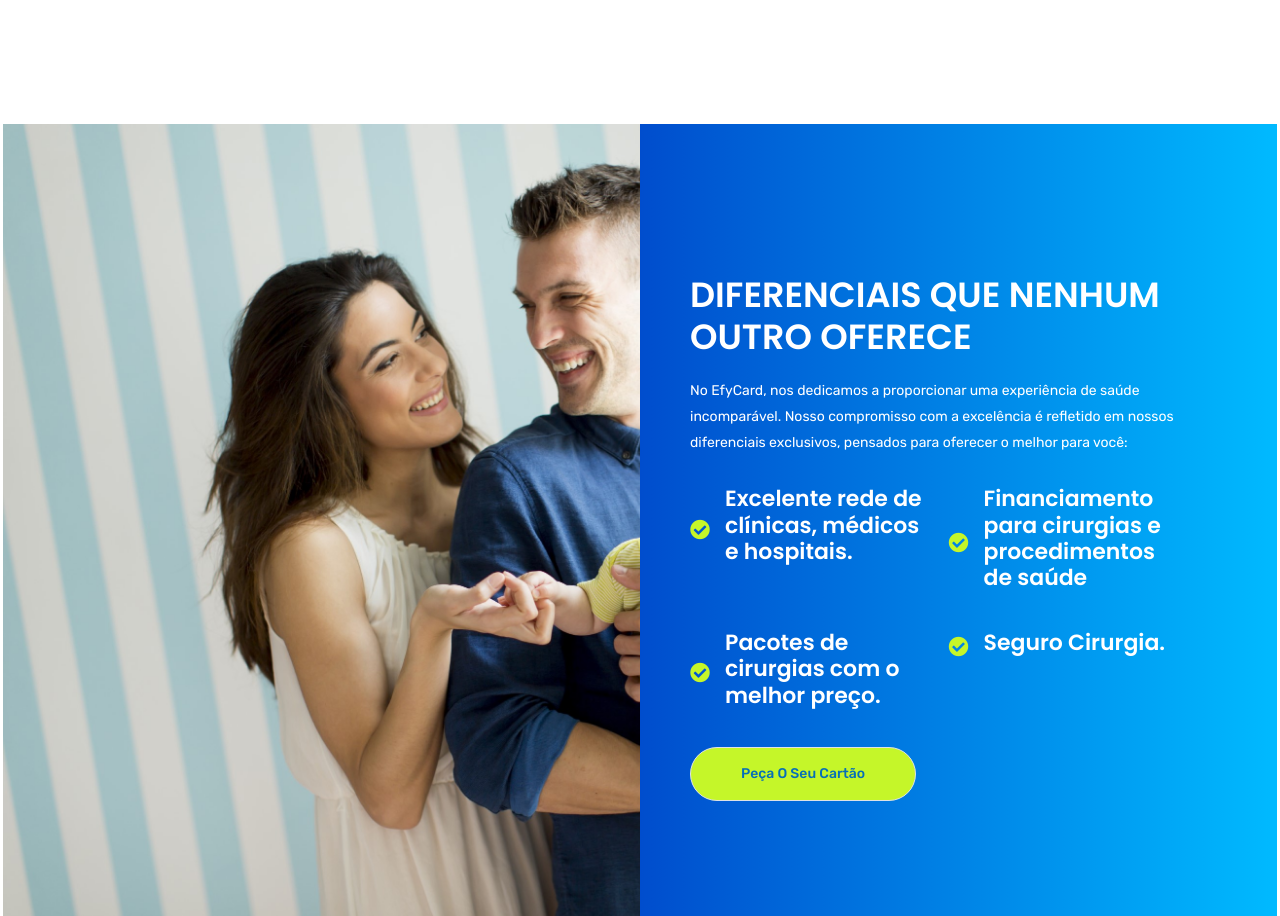
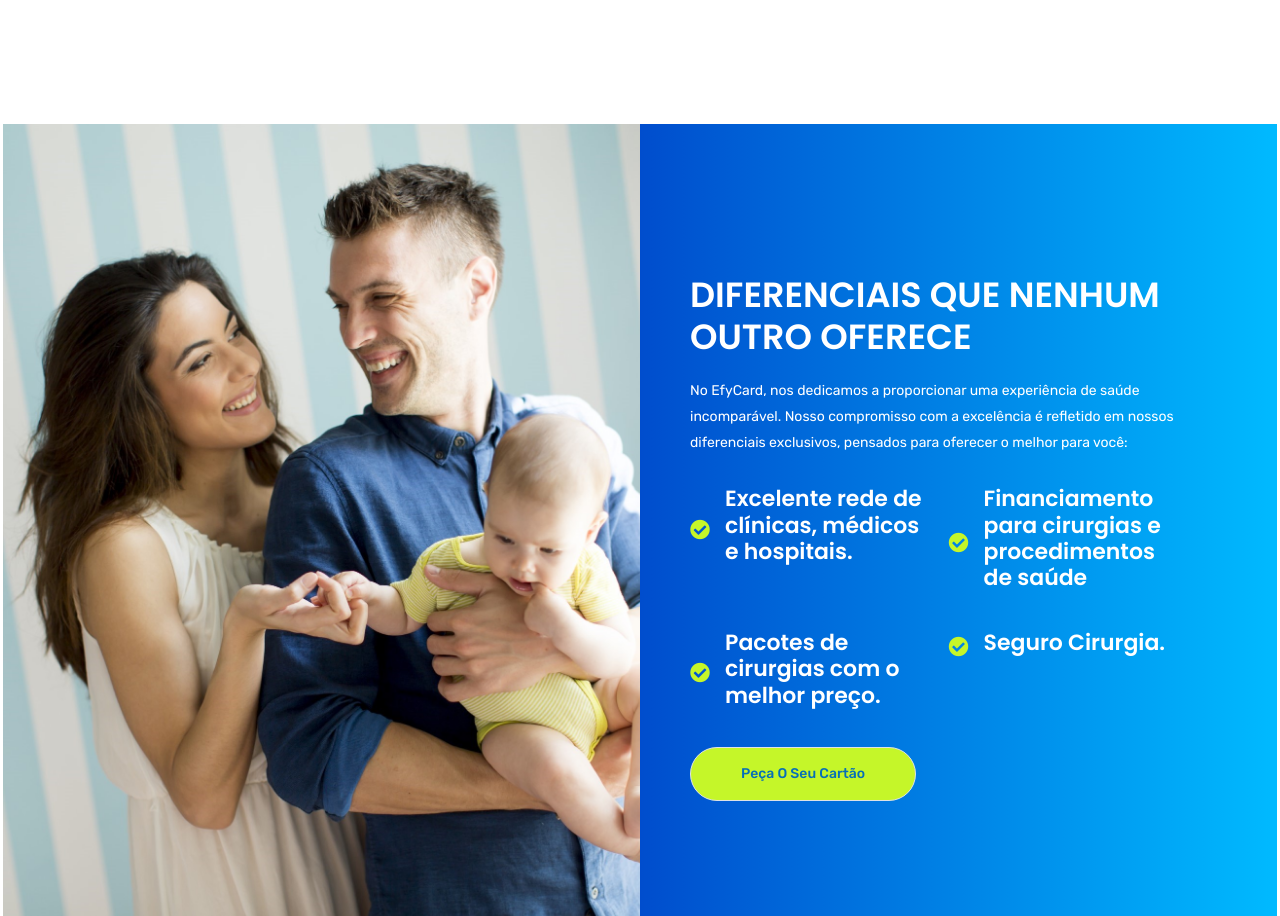
Before and after one commit to Eveneto/efycard, a Next.js app: page / in a window 1280 px wide. Shown: the part 8420-9336 px from the top of the page. Built offline with nearby package versions, Linux system fonts and the light colour scheme.

Commit message:
Imagem da familia modificada

```diff
--- a/components/homes/home/Diferenciais.tsx
+++ b/components/homes/home/Diferenciais.tsx
@@ -7,7 +7,7 @@
                 <div className="row">
                 <div
                     className="col-md-6 thumb bg-cover"
-                    style={{ backgroundImage: "url(/assets/img/familia.jpg)" }}
+                    style={{ backgroundImage: "url(/assets/img/familia2.jpg)" }}
                 ></div>
                 <div className="col-md-6 info server-bg">
                     <div className="heading">
--- a/package.json
+++ b/package.json
@@ -26,4 +26,5 @@
   "devDependencies": {
     "@types/react-modal-video": "^1.2.0"
   }
+
 }
```
Also changed, not shown: public/assets/img/familia2.jpg (added).
